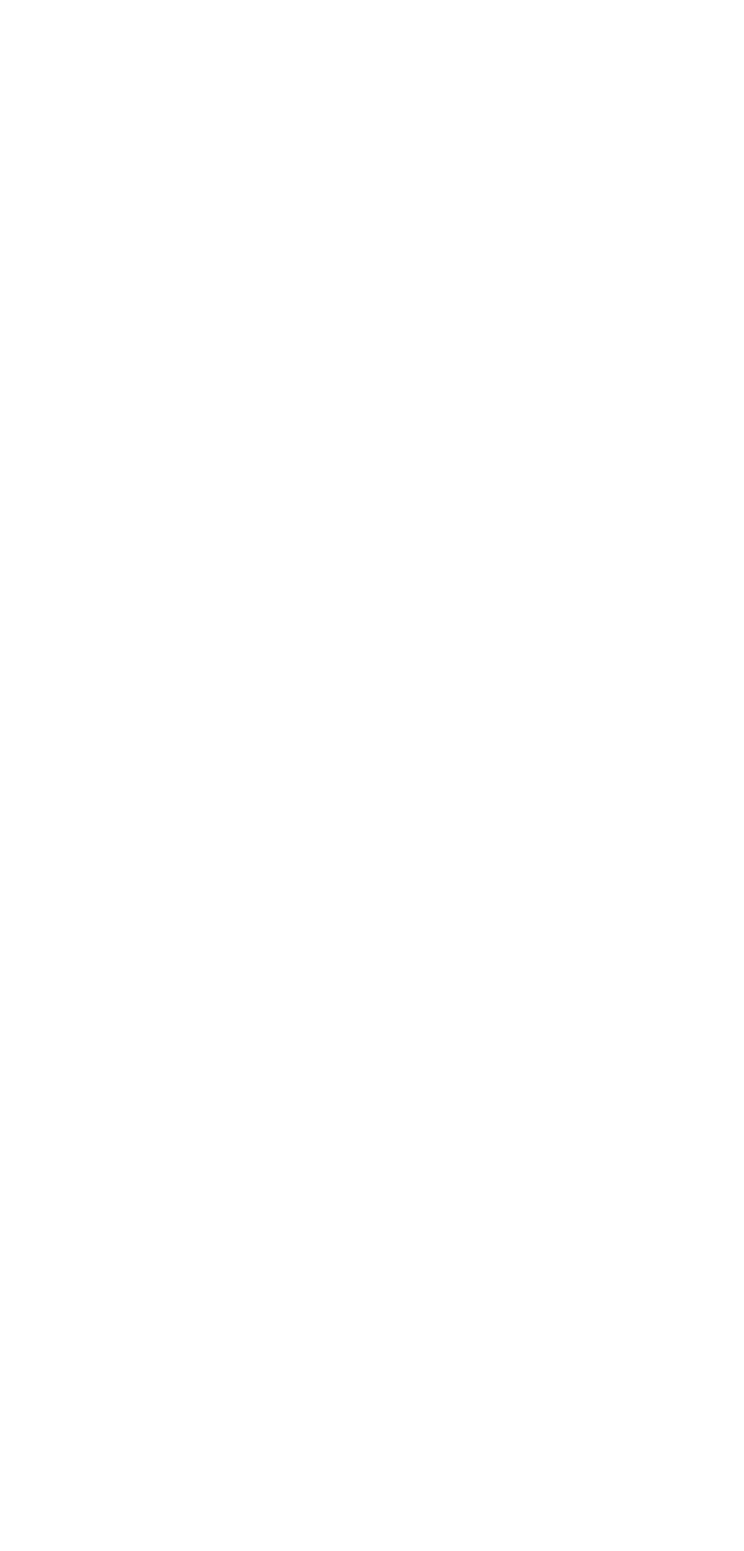
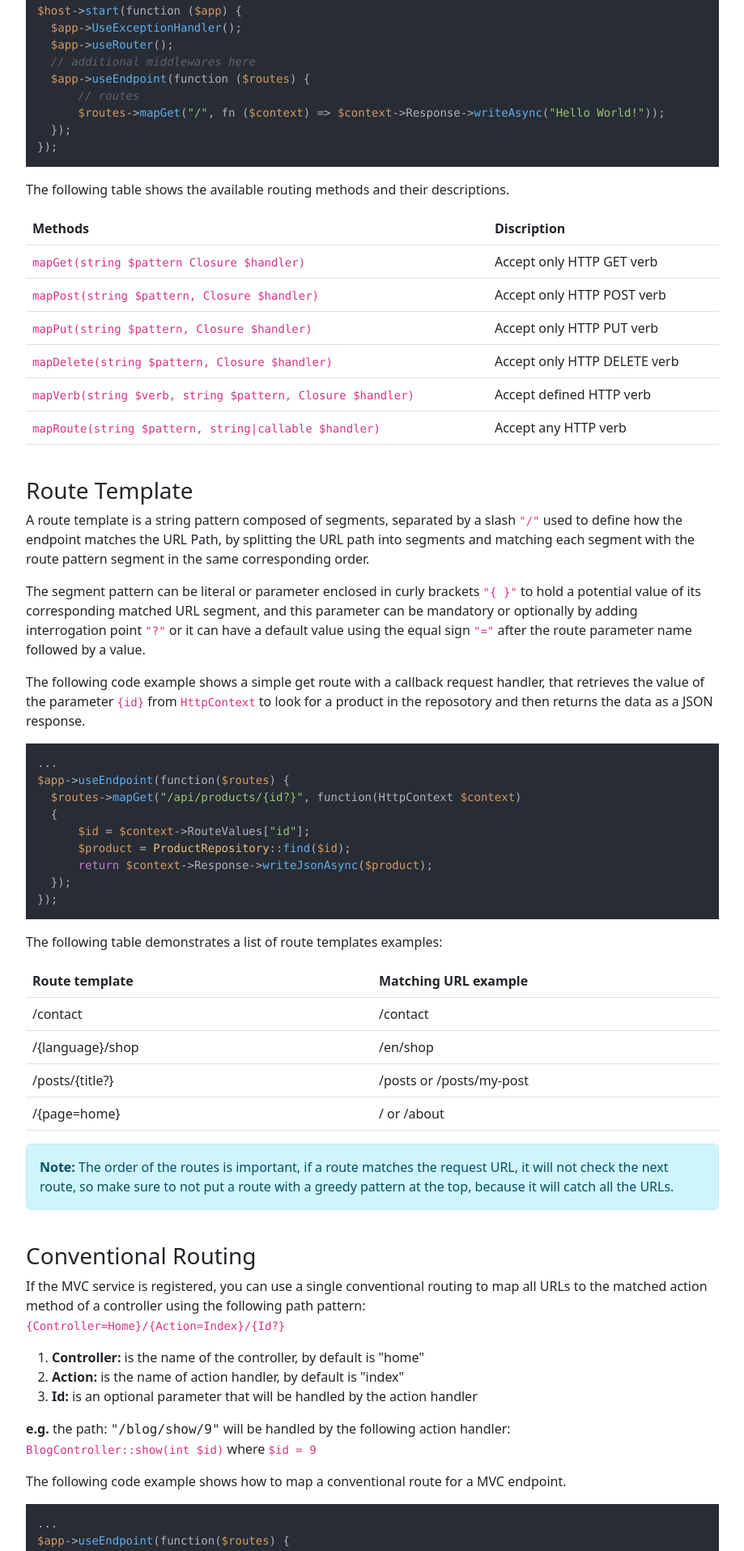
Before and after one commit to DevNet-Framework/devnet-framework.github.io, an Angular app: page /docs/web/routing in a window 1280 px wide. Before the commit this address had no page. Shown: the part 860-2775 px from the top of the page at 81% size, without its empty margins (310-1229 px from the left). Before the commit the page ends 800 px from the top, so only its background shows below. Built offline with nearby package versions, Linux system fonts and the light colour scheme.

Commit message:
add RoutingComponent to WebModule

```diff
--- /dev/null
+++ b/src/app/web/routing/routing.component.html
@@ -0,0 +1,189 @@
+<div class="container pt-3">
+  <div class="row">
+    <div id="sidebar" style="width: 260px;">
+      <app-sidebar></app-sidebar>
+    </div>
+    <div id="content" class="flex-grow-1" style="width: 400px;">
+      <article>
+        <h1>Routing</h1>
+        <hr>
+        <p>
+          The router is a component responsible for matching incoming HTTP requests and dispatching those requests to the app's executable endpoints, which are executable actions responsible for request-handling, defined and configured in the application builder, and selected and executed when request URL matches a defined URL Pattern called Route Template.
+        </p>
+        <p>
+          The endpoint matching process can also filter HTTP requests by allowing restraint HTTP Verbs and can extract values from the request's URL and provide those values for request processing.<br> Routing is also able to generate URLs that map to endpoints.
+        </p>
+        <h3>Routing basics</h3>
+        <p>
+          Router is registered in the middleware pipeline in the <code>start()</code> method of <code>WebHost</code> class.<br> by using a pair of middleware, defined by <code>useRouter()</code> and <code>useEndpoint(RouteCollection $routes)</code> methods:
+        </p>
+        <ul>
+          <li>
+            <b>UseRouter</b> adds route matching middleware to the middleware pipeline, and this middleware looks at the set of endpoints defined in the App and selects the best match based on the request.
+          </li>
+          <li>
+            <b>UseEndpoint</b> adds endpoint execution middleware to the middleware pipeline, which runs the request delegate associated with the selected endpoint.
+          </li>
+        </ul>
+        <p>
+          The following code below shows a basic routing example, write <code>"Hello World!"</code> to the HTTP response when an HTTP GET request is sent to the root URL <code>"/"</code>, which is By default is <code>https://localhost:8000/</code><br> else If the request doesn't match any route, an HTTP 404 page not found is returned.
+        </p>
+        <pre><code class="language-php">&lt;?php
+
+use DevNet\Web\Extensions\ApplicationBuilderExtensions;
+use DevNet\Web\Extensions\ServiceCollectionExtensions;
+use DevNet\Web\Hosting\WebHost;
+use DevNet\Web\Http\HttpContext;
+use DevNet\System\Async\Tasks\Task;
+...
+
+$host->start(function ($app) &lcub;
+  $app->UseExceptionHandler();
+  $app->useRouter();
+  // additional middlewares here
+  $app->useEndpoint(function ($routes) &lcub;
+      // routes
+      $routes->mapGet("/", fn ($context) => $context->Response->writeAsync("Hello World!"));
+  });
+});</code></pre>
+        <p>
+          The following table shows the available routing methods and their descriptions.
+        </p>
+        <table class="table">
+          <thead>
+            <tr>
+              <th scope="col">Methods</th>
+              <th scope="col">Discription</th>
+            </tr>
+          </thead>
+          <tbody>
+            <tr>
+              <td><code>mapGet(string $pattern Closure $handler)</code></td>
+              <td>Accept only HTTP GET verb</td>
+            </tr>
+            <tr>
+              <td><code>mapPost(string $pattern, Closure $handler)</code></td>
+              <td>Accept only HTTP POST verb</td>
+            </tr>
+            <tr>
+              <td><code>mapPut(string $pattern, Closure $handler)</code></td>
+              <td>Accept only HTTP PUT verb</td>
+            </tr>
+            <tr>
+              <td><code>mapDelete(string $pattern, Closure $handler)</code></td>
+              <td>Accept only HTTP DELETE verb</td>
+            </tr>
+            <tr>
+              <td><code>mapVerb(string $verb, string $pattern, Closure $handler)</code></td>
+              <td>Accept defined HTTP verb</td>
+            </tr>
+            <tr>
+              <td><code>mapRoute(string $pattern, string|callable $handler)</code></td>
+              <td>Accept any HTTP verb</td>
+            </tr>
+          </tbody>
+        </table>
+        <br>
+        <h3>Route Template</h3>
+        <p>
+          A route template is a string pattern composed of segments, separated by a slash <code>"/"</code> used to define how the endpoint matches the URL Path, by splitting the URL path into segments and matching each segment with the route pattern segment in the same corresponding order.
+        </p>
+        <p>
+          The segment pattern can be literal or parameter enclosed in curly brackets <code>"&lcub; }"</code> to hold a potential value of its corresponding matched URL segment, and this parameter can be mandatory or optionally by adding interrogation point <code>"?"</code> or it can have a default value using the equal sign <code>"="</code> after the route parameter name followed by a value.
+        </p>
+        <p>
+          The following code example shows a simple get route with a callback request handler, that retrieves the value of the parameter <code>&lcub;id}</code> from <code>HttpContext</code> to look for a product in the reposotory and then returns the data as a JSON response.
+        </p>
+        <pre><code class="language-php">...
+$app->useEndpoint(function($routes) &lcub;
+  $routes->mapGet("/api/products/&lcub;id?}", function(HttpContext $context)
+  &lcub;
+      $id = $context->RouteValues["id"];
+      $product = ProductRepository::find($id);
+      return $context->Response->writeJsonAsync($product);
+  });
+});</code></pre>
+        <p>
+          The following table demonstrates a list of route templates examples:
+        </p>
+        <table class="table">
+          <thead>
+            <tr>
+              <th scope="col" class="col-3">Route template</th>
+              <th scope="col" class="col-3">Matching URL example</th>
+            </tr>
+          </thead>
+          <tbody>
+            <tr>
+              <td>/contact</td>
+              <td>/contact</td>
+            </tr>
+            <tr>
+              <td>/&lcub;language}/shop</td>
+              <td>/en/shop</td>
+            </tr>
+            <tr>
+              <td>/posts/&lcub;title?}</td>
+              <td>/posts or /posts/my-post</td>
+            </tr>
+            <tr>
+              <td>/&lcub;page=home}</td>
+              <td>/ or /about</td>
+            </tr>
+          </tbody>
+        </table>
+        <blockquote class="alert alert-info">
+          <b>Note:</b> The order of the routes is important, if a route matches the request URL, it will not check the next route, so make sure to not put a route with a greedy pattern at the top, because it will catch all the URLs.
+        </blockquote>
+        <br>
+        <h3>Conventional Routing</h3>
+        <p>
+          If the MVC service is registered, you can use a single conventional routing to map all URLs to the matched action method of a controller using the following path pattern: <br>
+          <code>&lcub;Controller=Home}/&lcub;Action=Index}/&lcub;Id?}</code>
+        </p>
+        <ol>
+          <li><b>Controller:</b> is the name of the controller, by default is "home"</li>
+          <li><b>Action:</b> is the name of action handler, by default is "index"</li>
+          <li><b>Id:</b> is an optional parameter that will be handled by the action handler</li>
+        </ol>
+        <p>
+          <b>e.g.</b> the path: <samp>"/blog/show/9"</samp> will be handled by the following action handler: <br>
+          <code>BlogController::show(int $id)</code> where <code>$id = 9</code>
+        </p>
+        <p>
+          The following code example shows how to map a conventional route for a MVC endpoint.
+        </p>
+        <pre><code class="language-php">...
+$app->useEndpoint(function($routes) &lcub;
+    $routes->mapRoute("&lcub;controller=Home}/&lcub;action=Index}/&lcub;id?}");
+});</code></pre>
+        <p>
+          You can also map a conventional route to a particular controller like the following example:
+        </p>
+        <pre><code class="language-php">...
+$app->useEndpoint(function($routes) &lcub;
+    $routes->mapRoute("/admin/&lcub;action=Index}/&lcub;id?}", AdminController::class);
+});</code></pre>
+        <blockquote class="alert alert-info">
+          <b>Note:</b> You need to register the MVC service in order to use the conventional routing, which will be discussed in the next section.
+        </blockquote>
+        <footer>
+          <nav class="no-print" aria-label="Page navigation">
+            <ul class="nav-page">
+              <li class="nav-page-item">
+                <a class="nav-page-link" routerLink="/docs/web/http">
+                  <i class="chevron left"></i> Previous
+                </a>
+              </li>
+              <li class="nav-page-item">
+                <a class="nav-page-link" routerLink="/docs/web/controller">
+                  Next <i class="chevron right"></i>
+                </a>
+              </li>
+            </ul>
+          </nav>
+        </footer>
+      </article>
+    </div>
+  </div>
+</div>
--- /dev/null
+++ b/src/app/web/routing/routing.component.ts
@@ -0,0 +1,17 @@
+import { Component, OnInit } from '@angular/core';
+import hljs from 'highlight.js/lib/common';
+
+@Component({
+  selector: 'web-routing',
+  templateUrl: './routing.component.html',
+  styleUrls: ['./routing.component.css']
+})
+export class RoutingComponent implements OnInit {
+
+  constructor() { }
+
+  ngOnInit(): void {
+    hljs.highlightAll();
+  }
+
+}
--- a/src/app/web/web-routing.module.ts
+++ b/src/app/web/web-routing.module.ts
@@ -1,11 +1,13 @@
 import { NgModule } from '@angular/core';
 import { RouterModule, Routes } from '@angular/router';
 import { HttpComponent } from './http/http.component';
+import { RoutingComponent } from './routing/routing.component';
 import { StartComponent } from './start/start.component';
 
 const routes: Routes = [
   { path: 'docs/web/start', component: StartComponent },
   { path: 'docs/web/http', component: HttpComponent },
+  { path: 'docs/web/routing', component: RoutingComponent },
   { path: 'docs/web', redirectTo: 'docs/web/start', pathMatch: 'full' }
 ];
 
--- a/src/app/web/web.module.ts
+++ b/src/app/web/web.module.ts
@@ -4,11 +4,13 @@ import { WebRoutingModule } from './web-routing.module';
 import { SharedModule } from '../shared/shared.module';
 import { StartComponent } from './start/start.component';
 import { HttpComponent } from './http/http.component';
+import { RoutingComponent } from './routing/routing.component';
 
 @NgModule({
   declarations: [
     StartComponent,
-    HttpComponent
+    HttpComponent,
+    RoutingComponent
   ],
   imports: [
     CommonModule,
```
Also changed, not shown: src/app/web/routing/routing.component.css (added), 1 other file (tests, documents, lock files or other folders).
